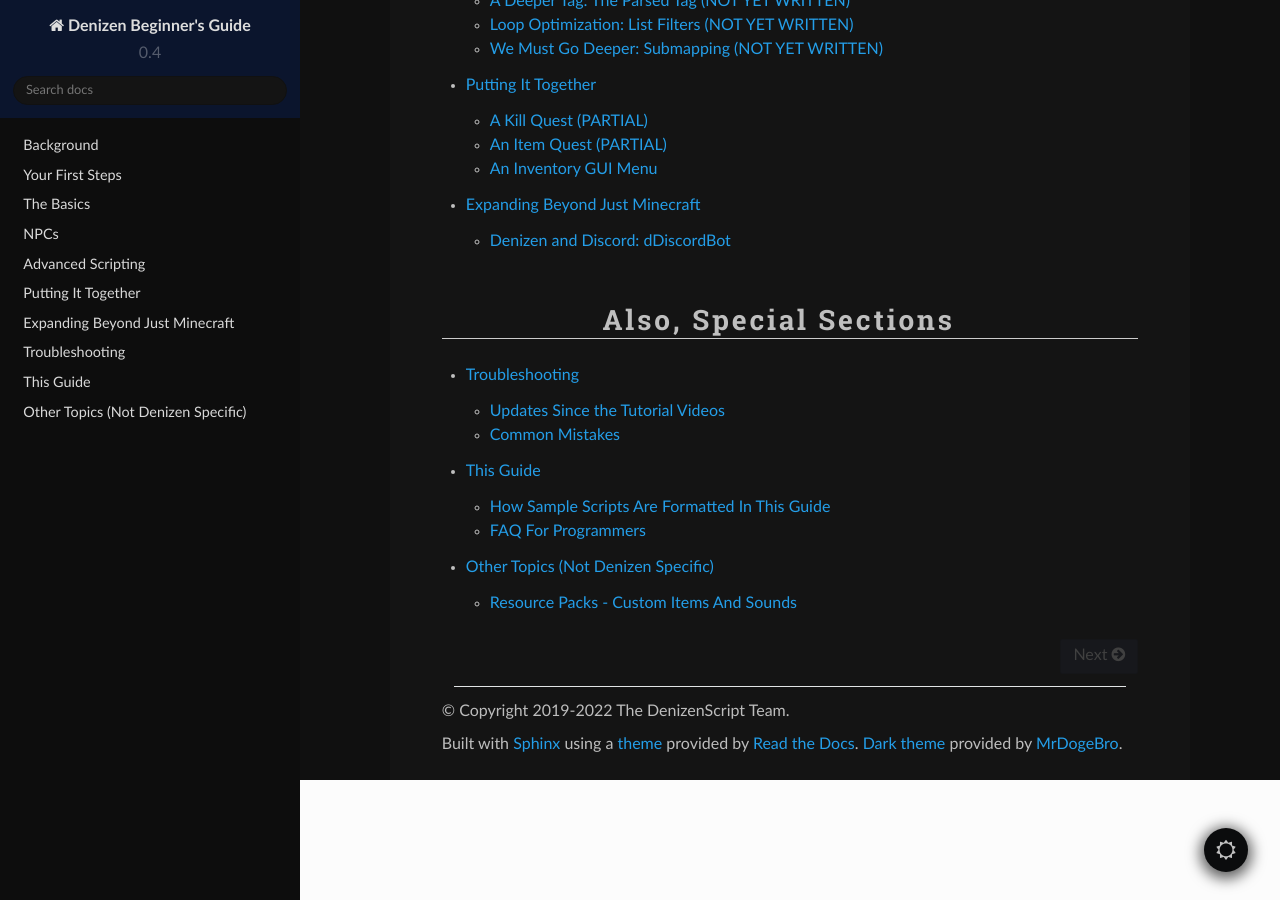
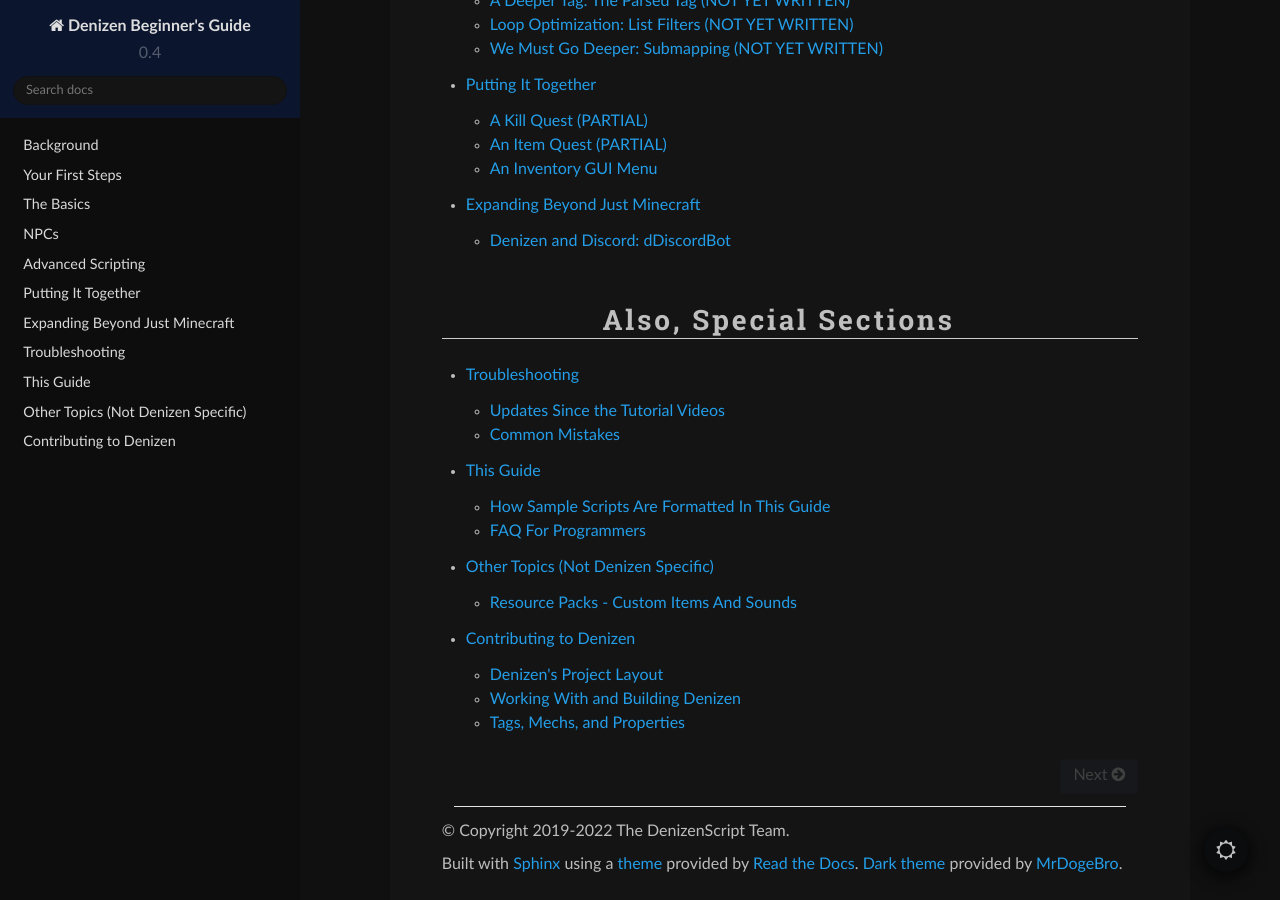
Before and after one commit to DenizenScript/Denizen-Beginners-Guide, a Sphinx documentation site: the page built from source/index.md, in a window 1280 px wide and 900 px high, scrolled down 1674 px. Built offline with Sphinx 7.4.7 and the Read the Docs theme 2.0.0, drawn with Linux system fonts in a browser that asks for light colours; part of the change alters nothing that is shown.

Commit message:
Denizen Contributor's Guide - Basic Explanations & Tags, Mechs, Properties (#11)
* contributing guide

* clarifications

````diff
--- /dev/null
+++ b/source/guides/contributing/building.md
@@ -0,0 +1,28 @@
+Working With and Building Denizen
+---------------------------------
+
+```eval_rst
+.. contents:: Table of Contents
+    :local:
+```
+
+### Prerequisites
+
+Make sure you have the following tools installed on your machine:
+
+- Some form of git. We recommend [GitHub Desktop](https://desktop.github.com/) <span class="parens">(if you're using Linux, don't worry, there's probably a package for your distro)</span>.
+- [IntelliJ IDEA](https://www.jetbrains.com/idea/). This editor is specifically designed for Java projects and will handle dependencies on its own.
+
+### Building Spigot
+
+To build Denizen, you'll also need to build the supported versions of Spigot, which you can find on the [project README](https://github.com/DenizenScript/Denizen#readme). To do this, Spigot provides a tool called [BuildTools](https://www.spigotmc.org/wiki/buildtools/).
+
+Follow the setup instructions and then run the jar for the specified versions. You'll also need to use the `--remapped remapped-mojang` flag for 1.17.1 and 1.18.1.
+
+### Building Denizen
+
+1. Clone the Denizen repository: https://github.com/DenizenScript/Denizen
+2. Open the cloned folder with IntelliJ.
+3. Open the Maven tab, select `denizen-parent`, and click "Run Maven Build" <span class="parens">(the green arrow)</span>.
+
+After building, the jar will be available in the `target` folder. You can stick this into your test server's plugins folder and all of Denizen should be available. You can repeat step 3 to build the project after making any desired changes.
--- /dev/null
+++ b/source/guides/contributing/index.md
@@ -0,0 +1,17 @@
+Contributing to Denizen
+-----------------------
+
+Compared to most other programming languages, Denizen makes it exceptionally easy to add new features or tweak existing ones.
+
+This section contains guides for implementing many of Denizen's core language features, whether you want to contribute to the main project or include Denizen support for your own plugin.
+
+Before you begin, read the [Contributing page](https://github.com/DenizenScript/Denizen/blob/dev/CONTRIBUTING.md). It's also recommended to have some basic Java knowledge at your disposal.
+
+``` toctree::
+    :maxdepth: 1
+    :titlesonly:
+
+    layout
+    building
+    tags-mechs-properties
+```
--- /dev/null
+++ b/source/guides/contributing/layout.md
@@ -0,0 +1,15 @@
+Denizen's Project Layout
+------------------------
+
+```eval_rst
+.. contents:: Table of Contents
+    :local:
+```
+
+**Denizen** is a plugin for Minecraft servers that parses and interprets a scripting language called **DenizenScript**. The most popular implementation of Denizen is the Spigot implementation, which is the jar you've most likely downloaded many times. As of the time of writing, it is the *only* maintained impl.
+
+Any Denizen implementation depends on **DenizenCore**, which is the main set of tools that powers every language feature. It includes all content that isn't implementation-specific, such as basic ElementTag manipulation and data script containers.
+
+Support for other plugins within Denizen scripts is provided by **Depenizen**. It uses the tools provided by both DenizenCore and Denizen to interact with external APIs. This is also the case for **dDiscordBot**, although it focuses on a single API <span class="parens">(that being Discord)</span>.
+
+Unless you're going to be working with core language features, most of your code will be recognizably similar, and you can find numerous examples throughout these projects for each type of contribution.
--- /dev/null
+++ b/source/guides/contributing/tags-mechs-properties.md
@@ -0,0 +1,208 @@
+Tags, Mechs, and Properties
+---------------------------
+
+```eval_rst
+.. contents:: Table of Contents
+    :local:
+```
+
+You should already be familiar with tags and mechanisms and how to use them. This page will walk you through creating your own custom tags.
+
+### Registering Tags
+
+Tags that don't belong to properties are registered in the class definition of the object type, specifically in the `registerTags` static method. Take a look at the `PlayerTag` class located in the `objects` package.
+
+Every tag type has a **tag processor**, which is defined as a static member of the type's class as `tagProcessor`. To register a tag, you'll need to call `registerTag` on this object. This method takes three parameters: the return type's class, the name of the tag, and a lambda expression that takes two parameters of its own.
+
+```java
+tagProcessor.registerTag(ElementTag.class, "tag_name", (attribute, object) -> {
+    return new ElementTag("Hello, world!");
+});
+```
+
+Let's explain that lambda in more detail. The `attribute` parameter represents the tag itself. For example, you can access the parameter with `attribute.getParam()`. When things go wrong, you'll call `attribute.echoError("...")` and return null.
+
+The `object` parameter is just the instance of the current class. This means that in the `PlayerTag` class, `object` would be a `PlayerTag`.
+
+Using this information, let's make a tag called `uuid_uppercase` which returns the player's UUID and capitalizes every letter. This doesn't have a genuine use; it's just for demonstration and practice purposes. If it did have a use, then the author of this guide page would have already contributed it.
+
+We want to a return a single string, so our return type will be ElementTag. Additionally, we can use the `getUUID()` method on `object` to get the player's UUID. `UUID` is a Java utility class that has a `toString()` method, so we can use that alongside `toUpperCase()` to get what we want.
+
+The `ElementTag` class has many constructors, including one that can take a single `String`, so we'll use that.
+
+```java
+tagProcessor.registerTag(ElementTag.class, "uuid_uppercase", (attribute, object) -> {
+    return new ElementTag(object.getUUID().toString().toUpperCase());
+});
+```
+
+Put this into the `registerTags` method, build Denizen, and put the jar into your `plugins` folder. Now, if you start the server and run `/ex narrate <player.uuid_uppercase>` in-game, it'll display your UUID in uppercase.
+
+![](images/uuid_uppercase.png)
+
+### Taking Tag Input
+
+Let's mess with the player's UUID a bit more. We'll be editing our `uuid_uppercase` tag to take a boolean input that represents whether the UUID should be repeated once with a space in between.
+
+We can use the `attribute` parameter, which is an instance of the `Attribute` class, to check if the tag has input with `hasParam()`. If so, we can get the input as an element with `getParamElement()`. The `ElementTag` class has a variety of methods for returning different primitive values depending on its internal value; we can get the boolean input by calling `asBoolean()`.
+
+The above logic can be turned into one if statement like so:
+
+```java
+if (attribute.hasParam() && attribute.getParamElement().asBoolean()) {
+    // ...
+}
+```
+
+We can then move our UUID string to a variable and modify it if the condition passes <span class="parens">(concatenation is fine)</span>. After that, we just return it as an element like before.
+
+```java
+tagProcessor.registerTag(ElementTag.class, "uuid_uppercase", (attribute, object) -> {
+    String uuid = object.getUUID().toString().toUpperCase();
+    if (attribute.hasParam() && attribute.getParamElement().asBoolean()) {
+        uuid = uuid + " " + uuid;
+    }
+    return new ElementTag(uuid);
+});
+```
+
+With this setup, the tag input is optional; you don't even need to use `[]`. If you test it and input `true`, however, it should return two uppercase UUIDs separated by a space.
+
+### Documenting Tags: Meta Entries
+
+We have a complete and functional tag, but there's one more thing we're missing: documentation! If you've ever wondered how the [meta documentation site](https://meta.denizenscript.com/) works, it actually looks through all the Denizen code and finds custom comments to parse. We call these comments **meta entries**, and for tags, they look like this:
+
+```java
+// <--[tag]
+// @attribute <ObjectTag.tag_name>
+// @returns ObjectTag
+// @mechanism ObjectTag.mech_name
+// @description
+// This is the description of the tag.
+// -->
+```
+
+Note that "attribute" is just a legacy term for tag. Keep in mind that this needs to display exactly how the tag should be used, so if the tag takes input, you'll need to account for it. The `@mechanism` key is optional; if present, it means that the supplied mechanism is the direct counterpart to the tag.
+
+The `@returns` key is the tag type of the returned value. In our case, it's just `ElementTag`, since we're returning a piece of text. However, you'll need to be more specific at times; ElementTags can contain booleans, integers, and decimals. For those cases, we denote the specific type in parentheses: `ElementTag(Boolean)`, `ElementTag(Number)`, and `ElementTag(Decimal)` respectively. This specification also applies to ListTags: for example, if you had a list of locations, you'd denote the type as `ListTag(LocationTag)`.
+
+Meta entries are stuck directly above the tag code. Here's what it would look like on our tag:
+
+```java
+// <--[tag]
+// @attribute <Player.uuid_uppercase[(<repeat>)]>
+// @returns ElementTag
+// @description
+// Returns the UUID of the player in uppercase.
+// Optionally specify whether the UUID should be repeated once.
+// -->
+tagProcessor.registerTag(ElementTag.class, "uuid_uppercase", (attribute, object) -> {
+    String uuid = object.getUUID().toString().toUpperCase();
+    if (attribute.hasParam() && attribute.getParamElement().asBoolean()) {
+        uuid = uuid + " " + uuid;
+    }
+    return new ElementTag(uuid);
+});
+```
+
+### Creating Mechanisms
+
+**NOTE**: This section could be subject to change in the near future. The tag registry system has proved to be very capable, and the mechanism matching system could be replaced with a registry of its own.
+
+Unlike tags, mechanisms undergo a series of checks to "match" the mechanism. This is done in the class definition's `adjust` method, which takes a `mechanism` parameter. Mechanisms have a variety of methods to match and check input, which we'll see shortly.
+
+To match a mechanism, use the `matches(String)` method and provide the mechanism name. To require a specific input type, you can make use of the methods starting with `require`, such as `requireBoolean()` and `requireObject(Object)`. Wrap these methods in an if statement to start a mechanism block.
+
+```java
+if (mechanism.matches("some_mechanism") && mechanism.requireBoolean()) {
+    // do stuff
+}
+```
+
+Let's make a mechanism for an ItemTag called `wrap_brackets` that takes an integer as input. It'll wrap its display name in brackets with the specified amount of spaces in between. We can make use of the `requireInteger()` method for the input.
+
+The `ItemTag` class has an `Item` instance variable named `item`. Since `adjust` isn't a static method, we can use instance variables directly inside of mechanism code. The display name, lore, enchantments, etc. all fall under "item meta," which we can check exists with `hasItemMeta()` and get with `getItemMeta()`. In the case there isn't any existing item meta, we'll throw an error.
+
+If you remember the "Don't Trust Users" speech, it *especially* applies here. You should account for every reasonable possibility when implementing features in Denizen. As you might expect, errors are quite common.
+
+There is an `echoError("...")` method for both `attribute` in tags and `mechanism` in mechanisms. That doesn't stop the code, however, so you'll need to return in both cases. Since you need to return something in a tag, you'll return `null`, as that's the default errored value.
+
+```java
+if (mechanism.matches("wrap_brackets") && mechanism.requireInteger()) {
+    if (!item.hasItemMeta()) {
+        mechanism.echoError("This item doesn't have meta!");
+        return;
+    }
+}
+```
+
+Now that we're free of errors, we can use the `getValue()` method, which returns the input as an ElementTag. Building off of the [Taking Tag Input](#taking-tag-input) section, we can use `asInt()` for the amount of brackets. After that, we can use some basic `StringBuilder` logic to repeat spaces.
+
+```java
+if (mechanism.matches("wrap_brackets") && mechanism.requireInteger()) {
+    // ...
+    int amount = mechanism.getValue().asInt();
+    StringBuilder spaces = new StringBuilder(amount);
+    for (int i = 0; i < amount; i++) {
+        spaces.append(" ");
+    }
+}
+```
+
+It's time we talk about **NMS**, or net.minecraft.server. Denizen supports multiple Minecraft versions, and in order to keep code compatible, different methods are implemented via NMS helpers in their respective version module. The class we want to access is `ItemHelper`, which can be accessed via `NMSHandler.getItemHelper()`. We can then use `setDisplayName(ItemTag, String)` to achieve what we want.
+
+Going back to the item meta - it's a simple call to `getDisplayName()` to get the display string. After that, we can just use string concatenation. Here's our final implementation:
+
+```java
+if (mechanism.matches("wrap_brackets") && mechanism.requireInteger()) {
+    if (!item.hasItemMeta()) {
+        mechanism.echoError("This item doesn't have meta!");
+        return;
+    }
+    int amount = mechanism.getValue().asInt();
+    StringBuilder spaces = new StringBuilder(amount);
+    for (int i = 0; i < amount; i++) {
+        spaces.append(" ");
+    }
+    String newName = "[" + spaces + item.getItemMeta().getDisplayName() + spaces + "]";
+    NMSHandler.getItemHelper().setDisplayName(this, newName);
+}
+```
+
+Remember that you'll need to use the [`inventory`](https://meta.denizenscript.com/Docs/Commands/inventory) command to adjust an item in your inventory. The item will also need to have its `display` property set beforehand <span class="parens">(that's what the error check is for)</span>.
+
+Mechanisms also have meta entries! Try and fill out one on your own based on this template:
+
+```java
+// <--[mechanism]
+// @object ObjectTag
+// @name mech_name
+// @input ObjectTag
+// @description
+// This is the description of the mechanism
+// @tags
+// <ObjectTag.tag_name>
+// -->
+```
+
+### Properties?
+
+A **Property** is a combined set of tags and mechs that contribute to one aspect of an object. For example, [`MaterialTag.mode`](https://meta.denizenscript.com/Docs/Tags/materialtag.mode) is a property: you can retrieve it in tag form and also adjust it with a valid input.
+
+Every property is its own class that implements the `Property` interface. Tags are registered in the static `registerTags` method, and mechanisms are applied in the `adjust` method. You might recognize that this is exactly how it works in the tag type classes!
+
+Here are the methods a property needs to implement:
+
+- `getPropertyString` - the value returned by the tag, but as a java String. For simple properties such as boolean values, this can return `"true"` or `"false"`. However, with more complex tag outputs, you can use every tag type's `identify()` method.
+- `getPropertyId` - the property's name. For example, `type` in `MaterialTag.type`.
+
+And here are the methods commonly used within property definitions:
+
+- `describes` - takes an ObjectTag and determines if it can be used for the property. This isn't just to check the tag type, it's also to validate the object. For example, bamboo only applies to `leaf_size`, so `MaterialLeafSize` checks if the material provided is bamboo.
+- `getFrom` - a placeholder method that gets copy-pasted or generated from a template. It calls describes and then returns the property instance if it's successful, null if not.
+
+Currently, when creating mechanisms, you need to add the mechanism name to the `handledMechs` array. There used to be the equivalent for tags, but that was deprecated in favor of the registry system. If your mechanism isn't recognized, chances are you probably forgot to put it in the array.
+
+For a property to be recognized, it itself needs to be registered. The `properties` package holds all the packages for the different types of properties as well as the `PropertyRegistry` class. To register a property, use `PropertyParser.registerProperty()` and pass in the property class and the tag type it applies to. Make sure to place this call in alphabetical order with the other properties of the same type.
+
+Take a look at the existing property classes for examples!
--- a/source/index.md
+++ b/source/index.md
@@ -39,4 +39,5 @@ See also the [Denizen homepage and links directory](https://denizenscript.com/).
     guides/troubleshooting/index
     guides/this-guide/index
     guides/non-denizen/index
+    guides/contributing/index
 ```
````
Also changed, not shown: source/guides/contributing/images/uuid_uppercase.png (added).
